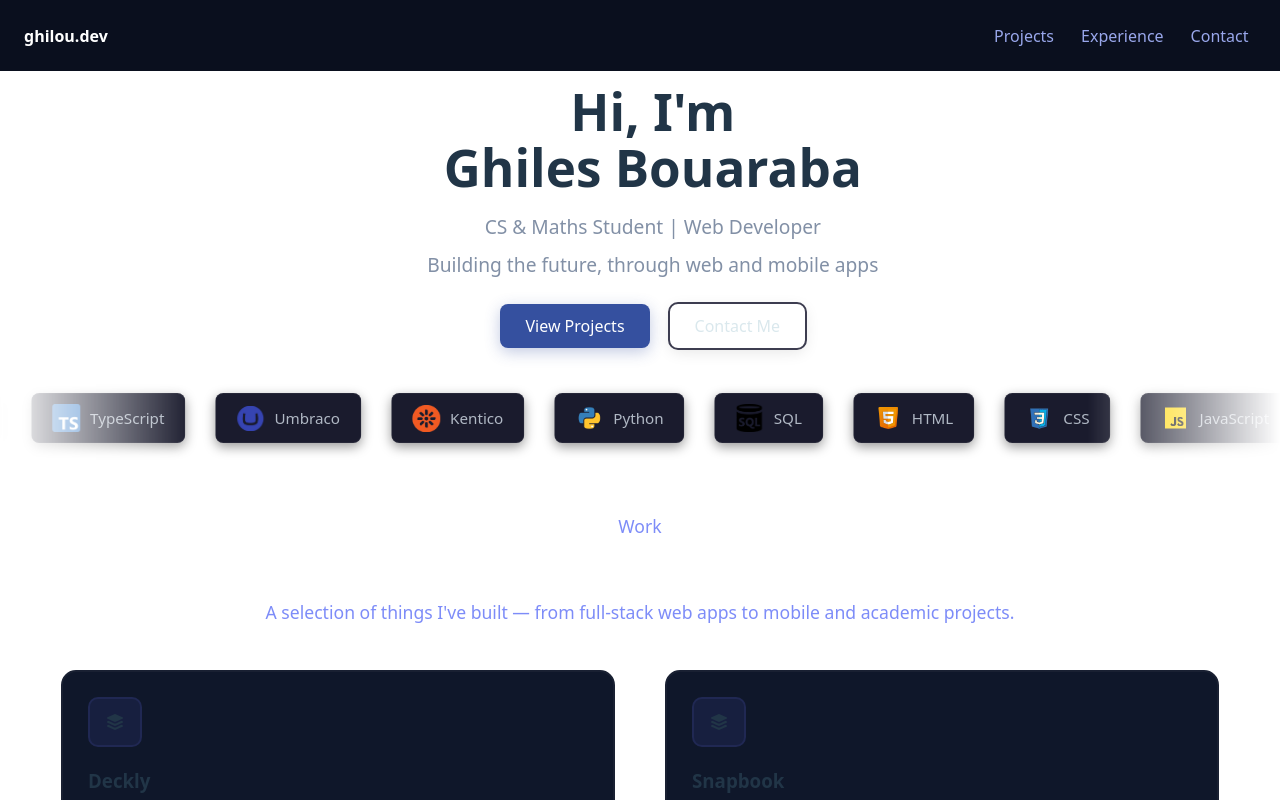
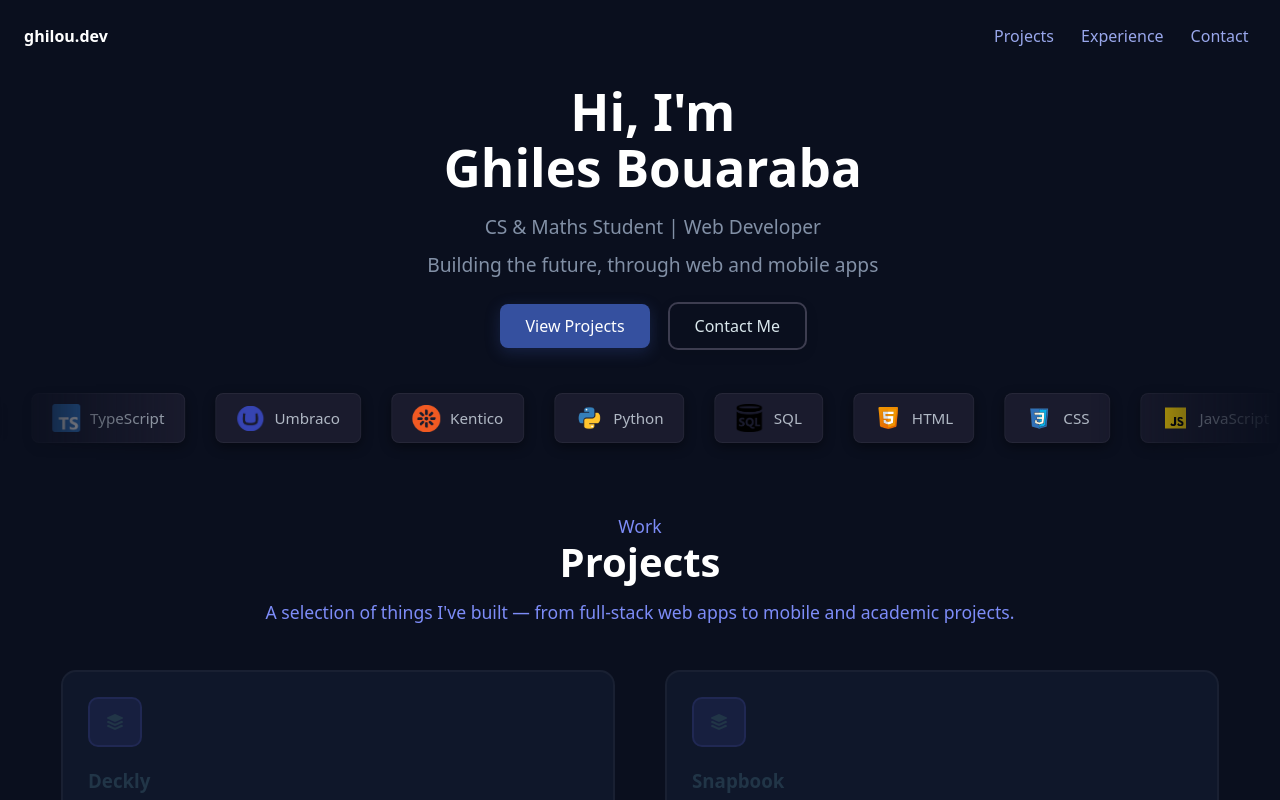
Before and after one commit to ghilou05/portfolio-website, a React (Vite) app: page / in a window 1280 px wide. Shown: the top 800 px of the page. Built offline with nearby package versions, Linux system fonts and the light colour scheme.

Commit message:
Making colour independent of system theme

```diff
--- a/src/index.css
+++ b/src/index.css
@@ -40,6 +40,7 @@ body {
   display: flex;
   min-width: 320px;
   min-height: 100vh;
+  background: #0a0f1e;
 }
 
 h1 {
--- a/src/scss/intro_banner.scss
+++ b/src/scss/intro_banner.scss
@@ -16,6 +16,7 @@
                 margin: 12px 0;
                 animation: fadeInUp 0.8s ease-out forwards;
                 opacity: 0;
+                color: white;
             }
 
             &__desc1 {
```
